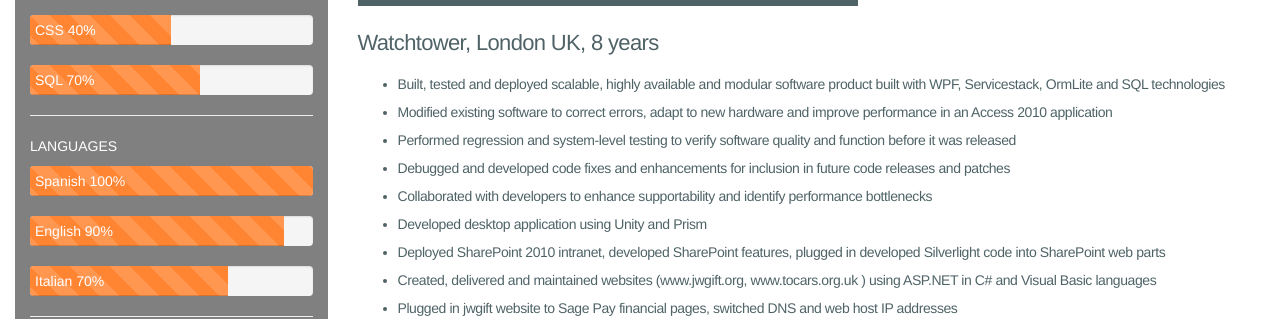
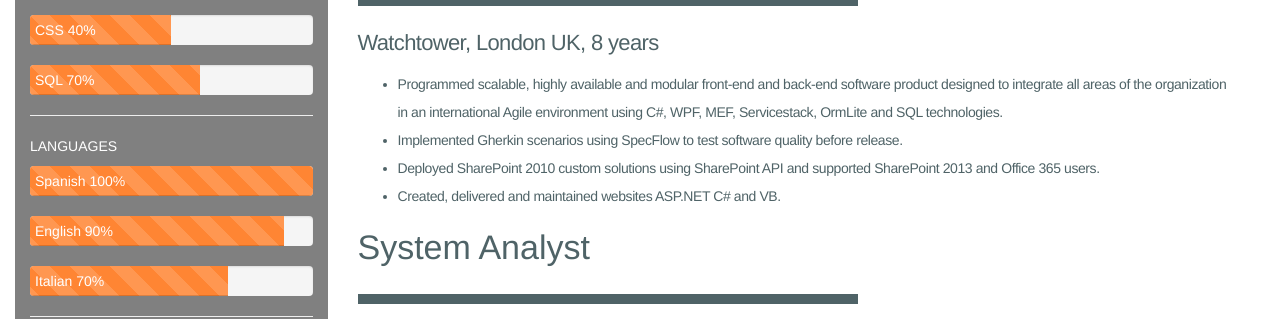
Before and after one commit to yidah/YidahCV, an Angular app: page /experience in a window 1280 px wide. Shown: the part 633-952 px from the top of the page. Built offline with nearby package versions, Linux system fonts and the light colour scheme.

Commit message:
Update experience in Watchtower

```diff
--- a/src/app/experience/experience.component.html
+++ b/src/app/experience/experience.component.html
@@ -5,16 +5,11 @@
 
 
     <ul class="experience">
-        <li>Built, tested and deployed scalable, highly available and modular software product built with WPF, Servicestack, OrmLite and SQL technologies</li>
-        <li>Modified existing software to correct errors, adapt to new hardware and improve performance in an Access 2010 application</li>
-        <li>Performed regression and system-level testing to verify software quality and function before it was released</li>
-        <li>Debugged and developed code fixes and enhancements for inclusion in future code releases and patches</li>
-        <li>Collaborated with developers to enhance supportability and identify performance bottlenecks</li>
-        <li>Developed desktop application using Unity and Prism</li>
-        <li>Deployed SharePoint 2010 intranet, developed SharePoint features, plugged in developed Silverlight code into SharePoint web parts</li>
-        <li>Created, delivered and maintained websites (www.jwgift.org, www.tocars.org.uk ) using ASP.NET in C# and Visual Basic languages</li>
-        <li>Plugged in jwgift website to Sage Pay financial pages, switched DNS and web host IP addresses</li>
-        <li>Maintained jwgift website by fixing website bugs, uploading files via ftp, updating SSL Thawte certificates, maintaining small log database</li>
+        <li>Programmed scalable, highly available and modular front-end and back-end software product designed to integrate all areas of the organization in an international Agile environment using C#, WPF, MEF, Servicestack, OrmLite and SQL technologies.
+        </li>
+        <li>Implemented Gherkin scenarios using SpecFlow to test software quality before release.</li>
+        <li>Deployed SharePoint 2010 custom solutions using SharePoint API and supported SharePoint 2013 and Office 365 users.</li>
+        <li>Created, delivered and maintained websites ASP.NET C# and VB.</li>
     </ul>
 
     <h2>System Analyst </h2>
```
